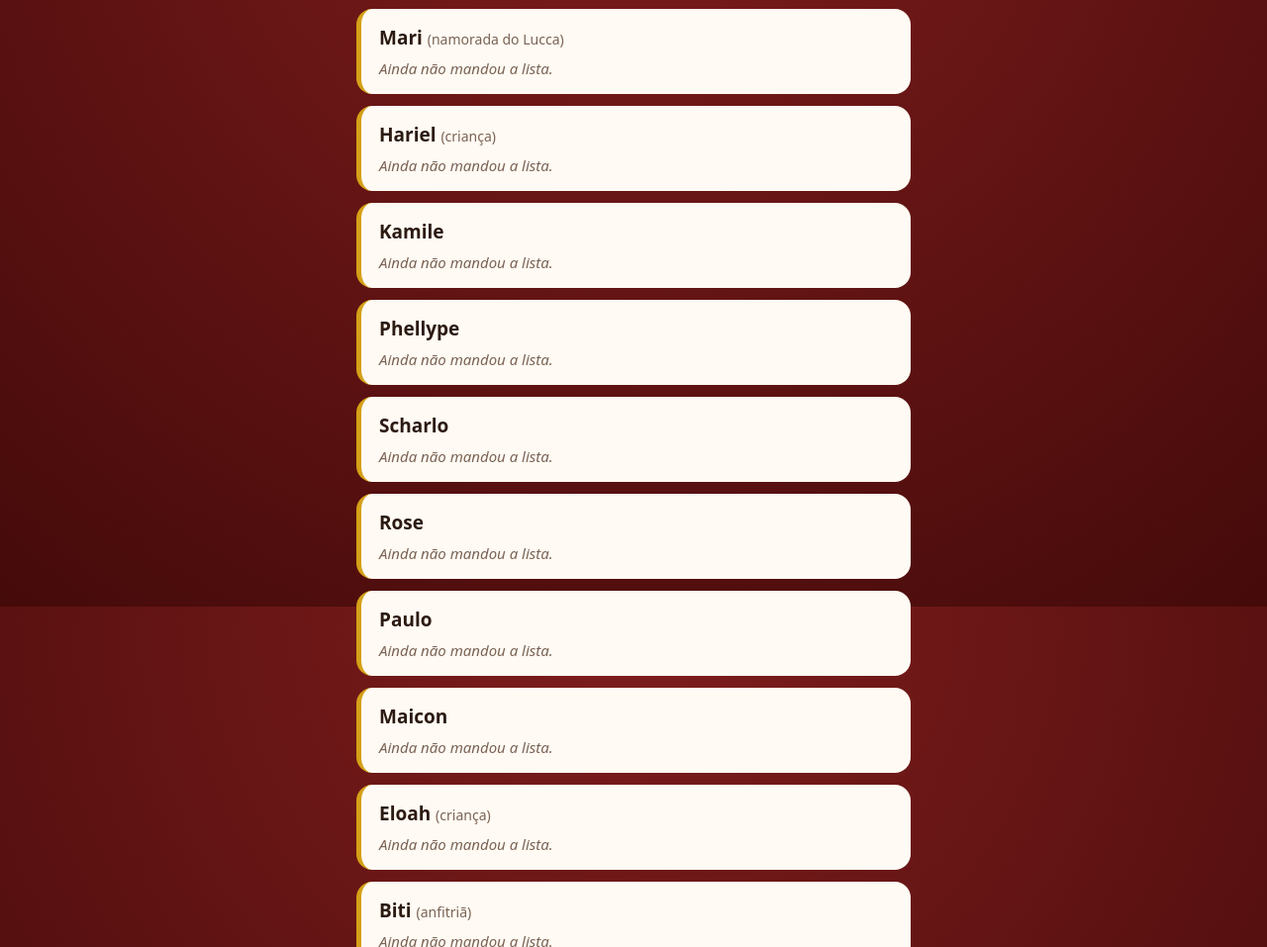
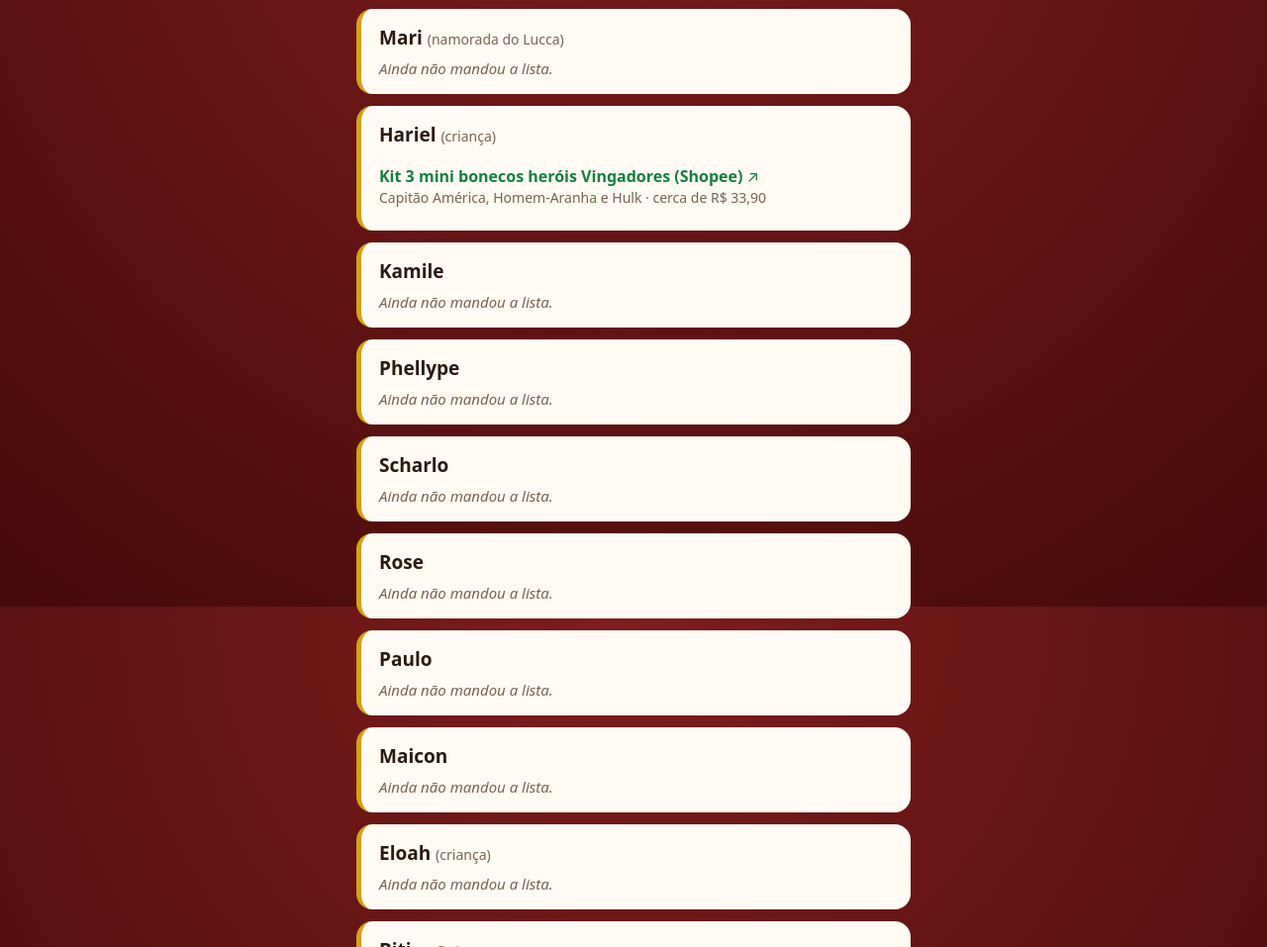
Before and after one commit to brunaandrielisilva/Sorteio, a plain HTML site: page lista.html in a window 1280 px wide. Shown: the part 987-1944 px from the top of the page at 99% size. Drawn offline with Linux system fonts and the light colour scheme.

Commit message:
Lista: pedido do Hariel
Co-Authored-By: Claude Opus 5.5 <noreply@anthropic.com>

```diff
--- a/lista.html
+++ b/lista.html
@@ -85,7 +85,9 @@
     { n: "Hyun", i: "namorado da Bruna", d: [] },
     { n: "Thabattn", d: [] },
     { n: "Mari", i: "namorada do Lucca", d: [] },
-    { n: "Hariel", i: "criança", d: [] },
+    { n: "Hariel", i: "criança", d: [
+      { t: "Kit 3 mini bonecos heróis Vingadores (Shopee)", u: "https://br.shp.ee/FddyeSFc", o: "Capitão América, Homem-Aranha e Hulk · cerca de R$ 33,90" }
+    ] },
     { n: "Kamile", d: [] },
     { n: "Phellype", d: [] },
     { n: "Scharlo", d: [] },
```
